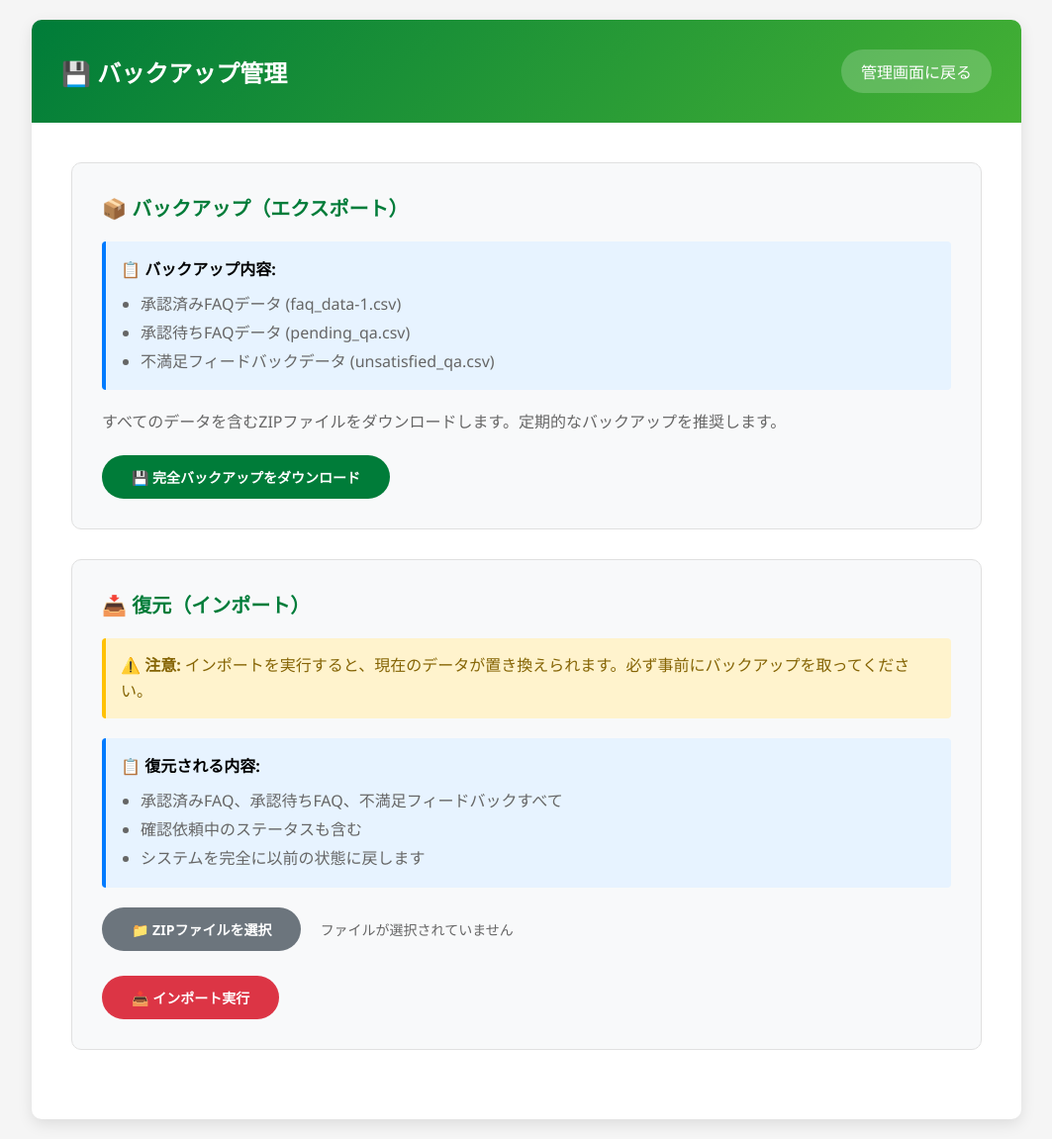
After one commit to kyuwatanabe/faq_system, a Flask app: page /admin/backup in a window 1280 px wide. The commit adds this page. Shown: the whole page at 99% size, without its empty margins (108-1171 px from the left). Run offline with Flask 3, Linux system fonts and the light colour scheme.

Commit message:
統合バックアップ機能の実装と専用ページの追加
- export_all: FAQ、承認待ち、不満足フィードバックをZIPで一括バックアップ
- import_all: ZIPファイルから全データを完全復元
- backup.html: バックアップ専用ページを新規作成
- admin.html: バックアップセクションを削除し、専用ページへのリンクを追加

🤖 Generated with [Claude Code](https://claude.com/claude-code)

Co-Authored-By: Claude <noreply@anthropic.com>

```diff
--- /dev/null
+++ b/templates/backup.html
@@ -0,0 +1,289 @@
+<!DOCTYPE html>
+<html lang="ja">
+<head>
+    <meta charset="UTF-8">
+    <meta name="viewport" content="width=device-width, initial-scale=1.0">
+    <title>バックアップ管理 - GFアメリカビザサポートデスク</title>
+    <style>
+        * {
+            margin: 0;
+            padding: 0;
+            box-sizing: border-box;
+        }
+
+        body {
+            font-family: 'Segoe UI', Tahoma, Geneva, Verdana, sans-serif;
+            background: #f5f5f5;
+            padding: 20px;
+        }
+
+        .container {
+            max-width: 1000px;
+            margin: 0 auto;
+            background: white;
+            border-radius: 10px;
+            box-shadow: 0 5px 15px rgba(0, 0, 0, 0.1);
+            overflow: hidden;
+        }
+
+        .header {
+            background: linear-gradient(135deg, #007c39 0%, #45b134 100%);
+            color: white;
+            padding: 30px;
+            display: flex;
+            justify-content: space-between;
+            align-items: center;
+            flex-wrap: wrap;
+        }
+
+        .header h1 {
+            font-size: 24px;
+        }
+
+        .back-link {
+            background: rgba(255, 255, 255, 0.2);
+            color: white;
+            text-decoration: none;
+            padding: 10px 20px;
+            border-radius: 25px;
+            transition: background 0.3s;
+            margin-left: 10px;
+        }
+
+        .back-link:hover {
+            background: rgba(255, 255, 255, 0.3);
+        }
+
+        .content {
+            padding: 40px;
+        }
+
+        .section {
+            background: #f8f9fa;
+            border-radius: 10px;
+            padding: 30px;
+            margin-bottom: 30px;
+            border: 1px solid #e0e0e0;
+        }
+
+        .section h2 {
+            color: #007c39;
+            margin-bottom: 20px;
+            font-size: 20px;
+            display: flex;
+            align-items: center;
+            gap: 10px;
+        }
+
+        .section p {
+            color: #666;
+            margin-bottom: 20px;
+            line-height: 1.6;
+        }
+
+        .btn-primary {
+            background: #007c39;
+            color: white;
+            padding: 12px 30px;
+            border: none;
+            border-radius: 25px;
+            cursor: pointer;
+            font-size: 14px;
+            font-weight: bold;
+            text-decoration: none;
+            display: inline-block;
+            transition: transform 0.2s, box-shadow 0.2s;
+        }
+
+        .btn-primary:hover {
+            transform: translateY(-2px);
+            box-shadow: 0 4px 8px rgba(0, 0, 0, 0.15);
+            background: #005a29;
+        }
+
+        .btn-danger {
+            background: #dc3545;
+            color: white;
+            padding: 12px 30px;
+            border: none;
+            border-radius: 25px;
+            cursor: pointer;
+            font-size: 14px;
+            font-weight: bold;
+            text-decoration: none;
+            display: inline-block;
+            transition: transform 0.2s, box-shadow 0.2s;
+        }
+
+        .btn-danger:hover {
+            transform: translateY(-2px);
+            box-shadow: 0 4px 8px rgba(0, 0, 0, 0.15);
+            background: #c82333;
+        }
+
+        .file-input-wrapper {
+            position: relative;
+            overflow: hidden;
+            display: inline-block;
+        }
+
+        .file-input-wrapper input[type=file] {
+            position: absolute;
+            left: -9999px;
+        }
+
+        .file-label {
+            background: #6c757d;
+            color: white;
+            padding: 12px 30px;
+            border-radius: 25px;
+            cursor: pointer;
+            font-size: 14px;
+            font-weight: bold;
+            display: inline-block;
+            transition: transform 0.2s, box-shadow 0.2s;
+        }
+
+        .file-label:hover {
+            transform: translateY(-2px);
+            box-shadow: 0 4px 8px rgba(0, 0, 0, 0.15);
+            background: #545b62;
+        }
+
+        .file-name {
+            display: inline-block;
+            margin-left: 15px;
+            color: #666;
+            font-size: 14px;
+        }
+
+        .info-box {
+            background: #e7f3ff;
+            border-left: 4px solid #007bff;
+            padding: 15px;
+            margin-bottom: 20px;
+            border-radius: 4px;
+        }
+
+        .info-box ul {
+            margin-left: 20px;
+            margin-top: 10px;
+        }
+
+        .info-box li {
+            color: #666;
+            line-height: 1.8;
+        }
+
+        .warning-box {
+            background: #fff3cd;
+            border-left: 4px solid #ffc107;
+            padding: 15px;
+            margin-bottom: 20px;
+            border-radius: 4px;
+        }
+
+        .warning-box p {
+            color: #856404;
+            margin-bottom: 0;
+        }
+
+        .import-options {
+            margin: 20px 0;
+        }
+
+        .import-options label {
+            display: block;
+            margin-bottom: 10px;
+            cursor: pointer;
+            color: #333;
+        }
+
+        .import-options input[type="radio"] {
+            margin-right: 10px;
+        }
+
+        @media (max-width: 768px) {
+            .content {
+                padding: 20px;
+            }
+
+            .section {
+                padding: 20px;
+            }
+        }
+    </style>
+</head>
+<body>
+    <div class="container">
+        <div class="header">
+            <h1>💾 バックアップ管理</h1>
+            <a href="/admin" class="back-link">管理画面に戻る</a>
+        </div>
+
+        <div class="content">
+            <!-- エクスポートセクション -->
+            <div class="section">
+                <h2>📦 バックアップ（エクスポート）</h2>
+
+                <div class="info-box">
+                    <strong>📋 バックアップ内容:</strong>
+                    <ul>
+                        <li>承認済みFAQデータ (faq_data-1.csv)</li>
+                        <li>承認待ちFAQデータ (pending_qa.csv)</li>
+                        <li>不満足フィードバックデータ (unsatisfied_qa.csv)</li>
+                    </ul>
+                </div>
+
+                <p>すべてのデータを含むZIPファイルをダウンロードします。定期的なバックアップを推奨します。</p>
+
+                <a href="/admin/export_all" class="btn-primary">
+                    💾 完全バックアップをダウンロード
+                </a>
+            </div>
+
+            <!-- インポートセクション -->
+            <div class="section">
+                <h2>📥 復元（インポート）</h2>
+
+                <div class="warning-box">
+                    <p><strong>⚠️ 注意:</strong> インポートを実行すると、現在のデータが置き換えられます。必ず事前にバックアップを取ってください。</p>
+                </div>
+
+                <div class="info-box">
+                    <strong>📋 復元される内容:</strong>
+                    <ul>
+                        <li>承認済みFAQ、承認待ちFAQ、不満足フィードバックすべて</li>
+                        <li>確認依頼中のステータスも含む</li>
+                        <li>システムを完全に以前の状態に戻します</li>
+                    </ul>
+                </div>
+
+                <form id="import-form" method="POST" action="/admin/import_all" enctype="multipart/form-data">
+                    <div class="file-input-wrapper">
+                        <input type="file" name="file" id="file-input" accept=".zip" required>
+                        <label for="file-input" class="file-label">
+                            📁 ZIPファイルを選択
+                        </label>
+                        <span class="file-name" id="file-name">ファイルが選択されていません</span>
+                    </div>
+
+                    <div style="margin-top: 20px;">
+                        <button type="submit" class="btn-danger" onclick="return confirm('本当にインポートしますか？現在のデータが置き換えられます。')">
+                            📥 インポート実行
+                        </button>
+                    </div>
+                </form>
+            </div>
+        </div>
+    </div>
+
+    <script>
+        // ファイル名表示
+        document.getElementById('file-input').addEventListener('change', function(e) {
+            const fileName = e.target.files[0]?.name || 'ファイルが選択されていません';
+            document.getElementById('file-name').textContent = fileName;
+        });
+    </script>
+</body>
+</html>
```
Also changed, not shown: templates/admin.html (+1 -82 lines), web_app.py (+84 -64 lines).
